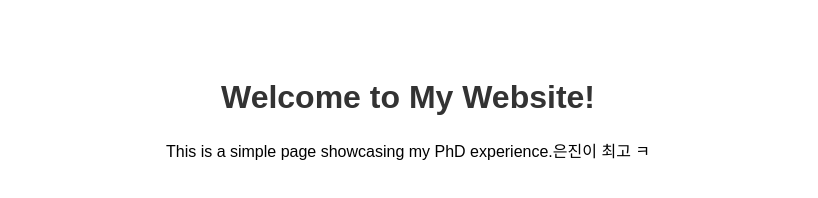
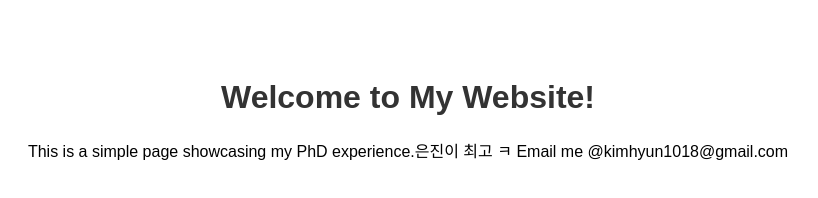
Before and after one commit to kimhyun1018/my-website, a plain HTML site: page index.html in a window 1280 px wide. Shown: the whole page, without its empty margins (232-1050 px from the left). Drawn offline with Linux system fonts and the light colour scheme.

Commit message:
Update index.html

```diff
--- a/index.html
+++ b/index.html
@@ -11,6 +11,7 @@
 </head>
 <body>
     <h1>Welcome to My Website!</h1>
-    <p>This is a simple page showcasing my PhD experience.은진이 최고 ㅋ</p>
+    <p>This is a simple page showcasing my PhD experience.은진이 최고 ㅋ
+    Email me @kimhyun1018@gmail.com</p>
 </body>
 </html>
```
